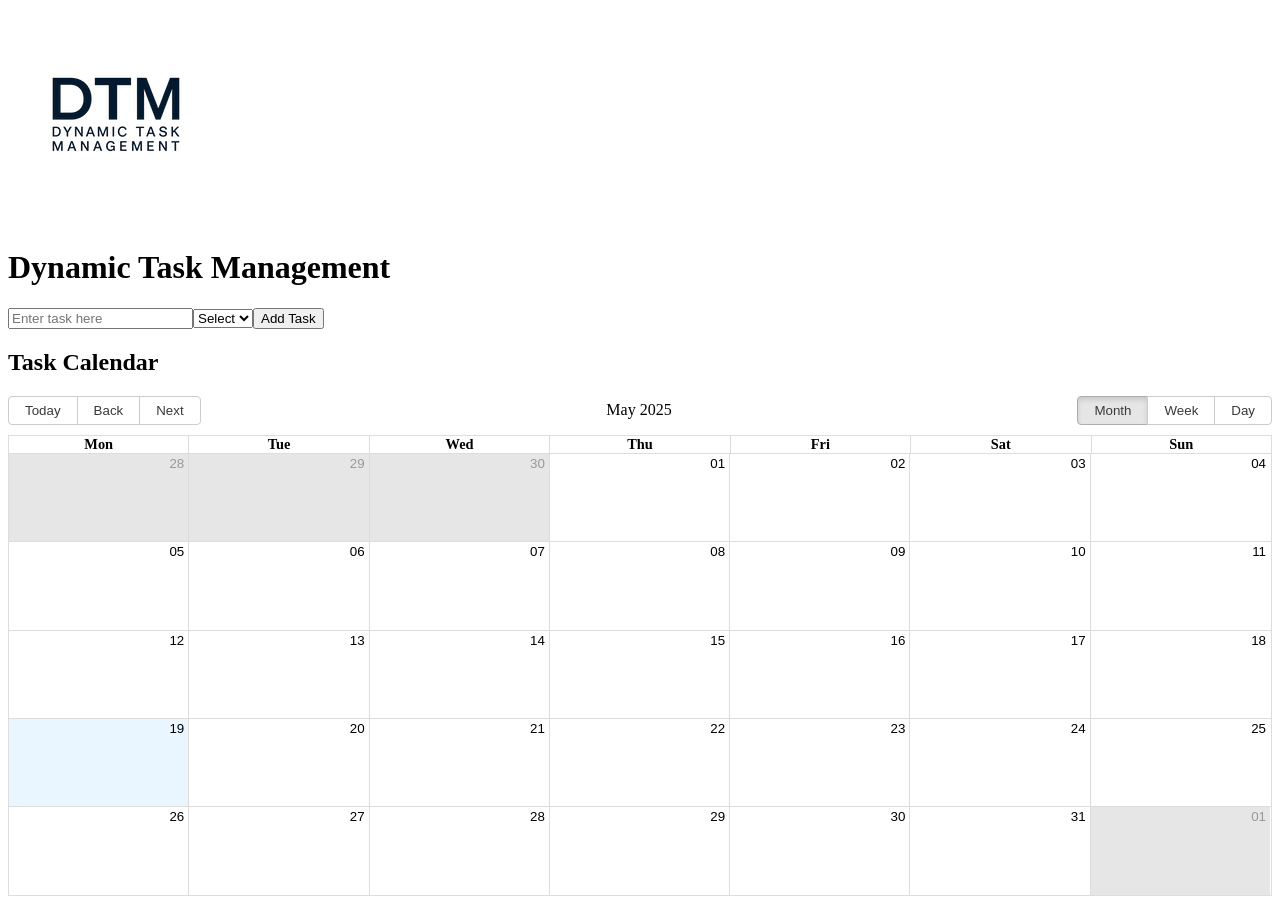
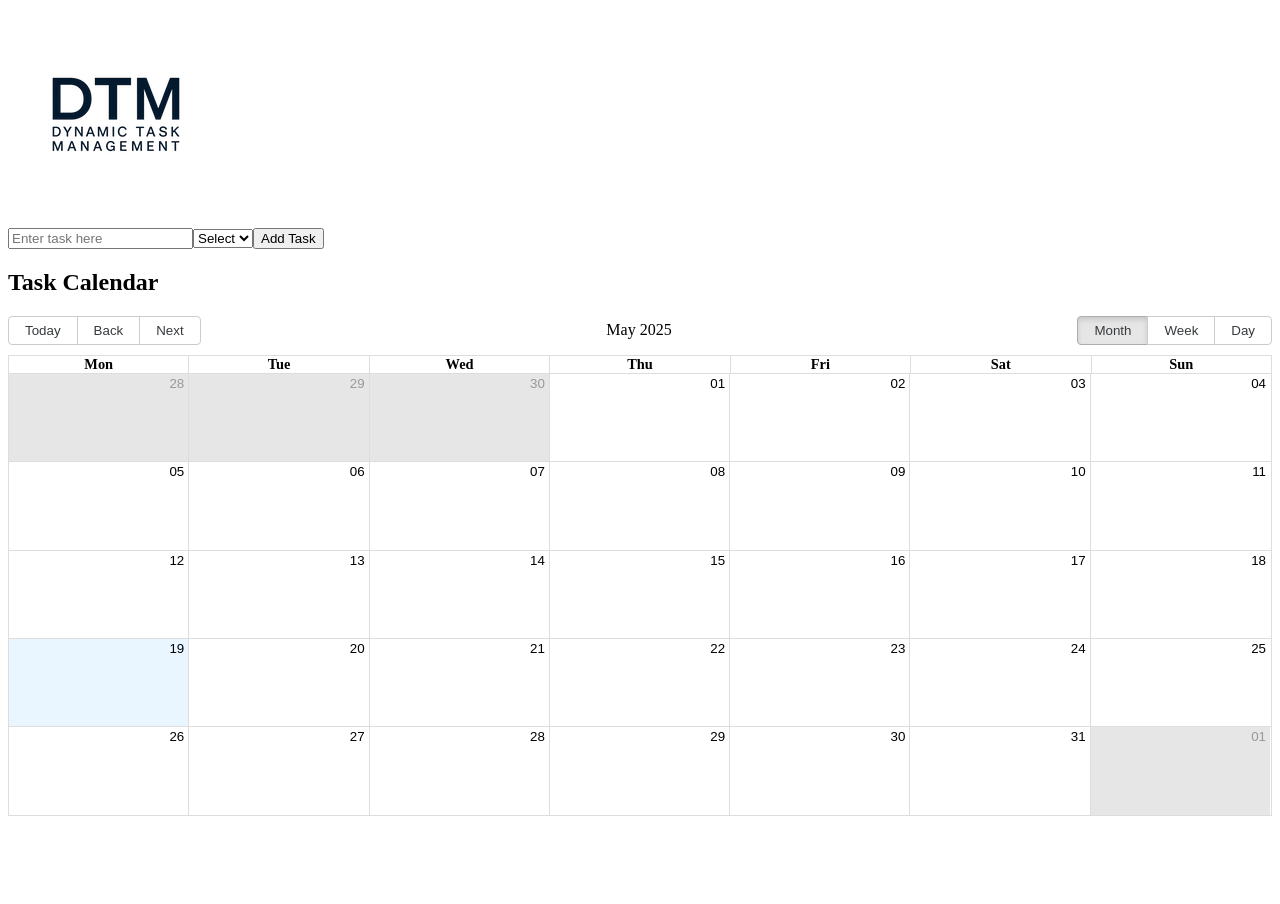
Before and after one commit to VietNguyen03/dynamic-task-management, a React (Vite) app: page / in a window 1280 px wide. After the commit the page ends 824 px from the top, so only its background shows below. Built offline with nearby package versions, Linux system fonts and the light colour scheme; the HTML template or start-up script is replaced by a standard one.

Commit message:
Fix again DTM logo to header

```diff
--- a/src/App.jsx
+++ b/src/App.jsx
@@ -20,9 +20,8 @@ const App = () => {
     <div className="min-h-screen bg-gray-100 text-gray-800 p-4">
       <div className="max-w-3xl mx-auto">
         <div className="flex items-center justify-start mb-4">
-        <img src="/Logo.png" alt="DTM Logo" className="h-12 w-auto max-w-[150px] mr-3"
+        <img src="/Logo.png" alt="DTM Logo" className="h-16 w-auto max-w-[200px]"
 />
-          <h1 className="text-3xl font-bold">Dynamic Task Management</h1>
         </div>
 
         <TaskForm tasks={tasks} setTasks={setTasks} />
```
